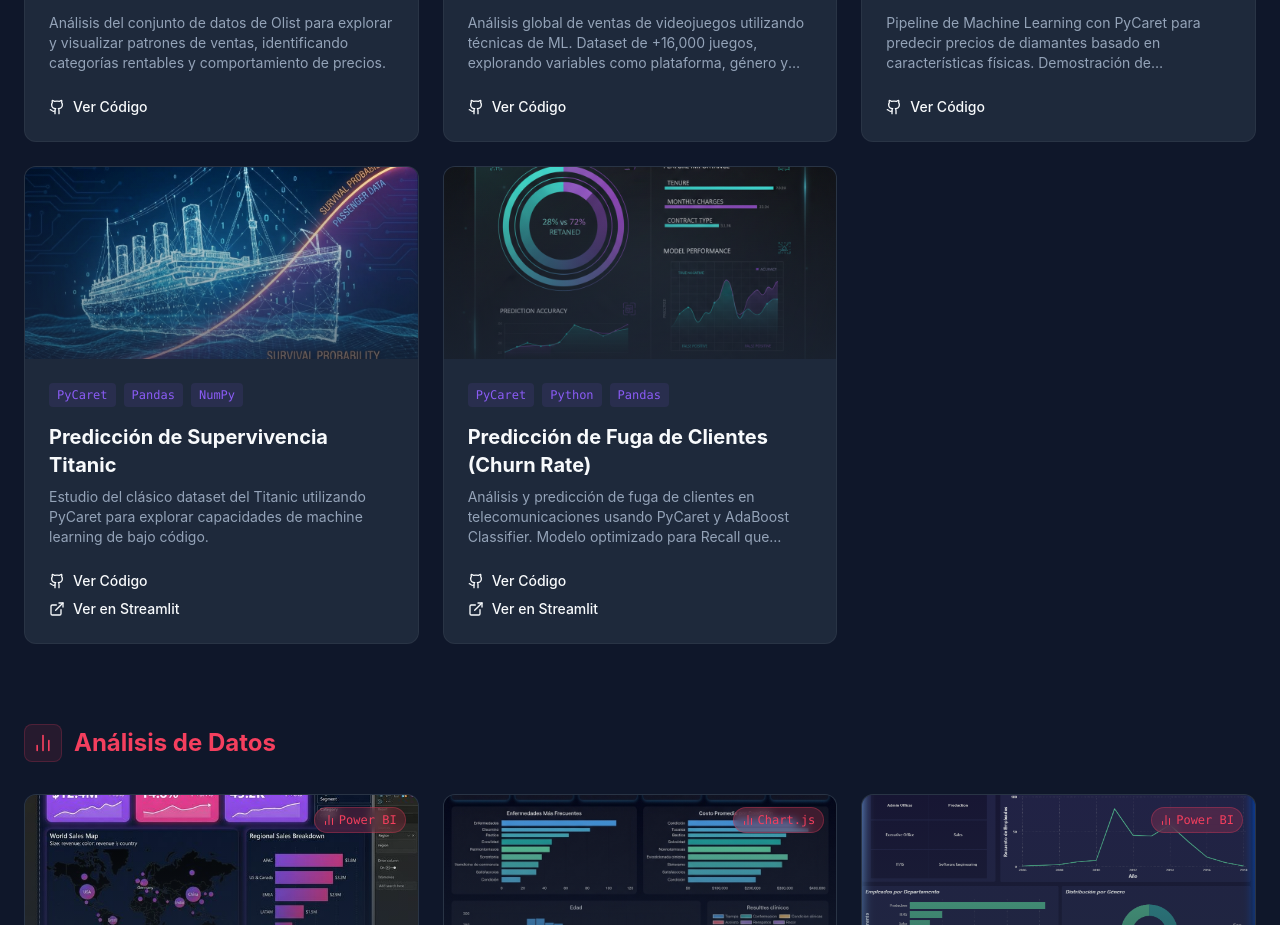
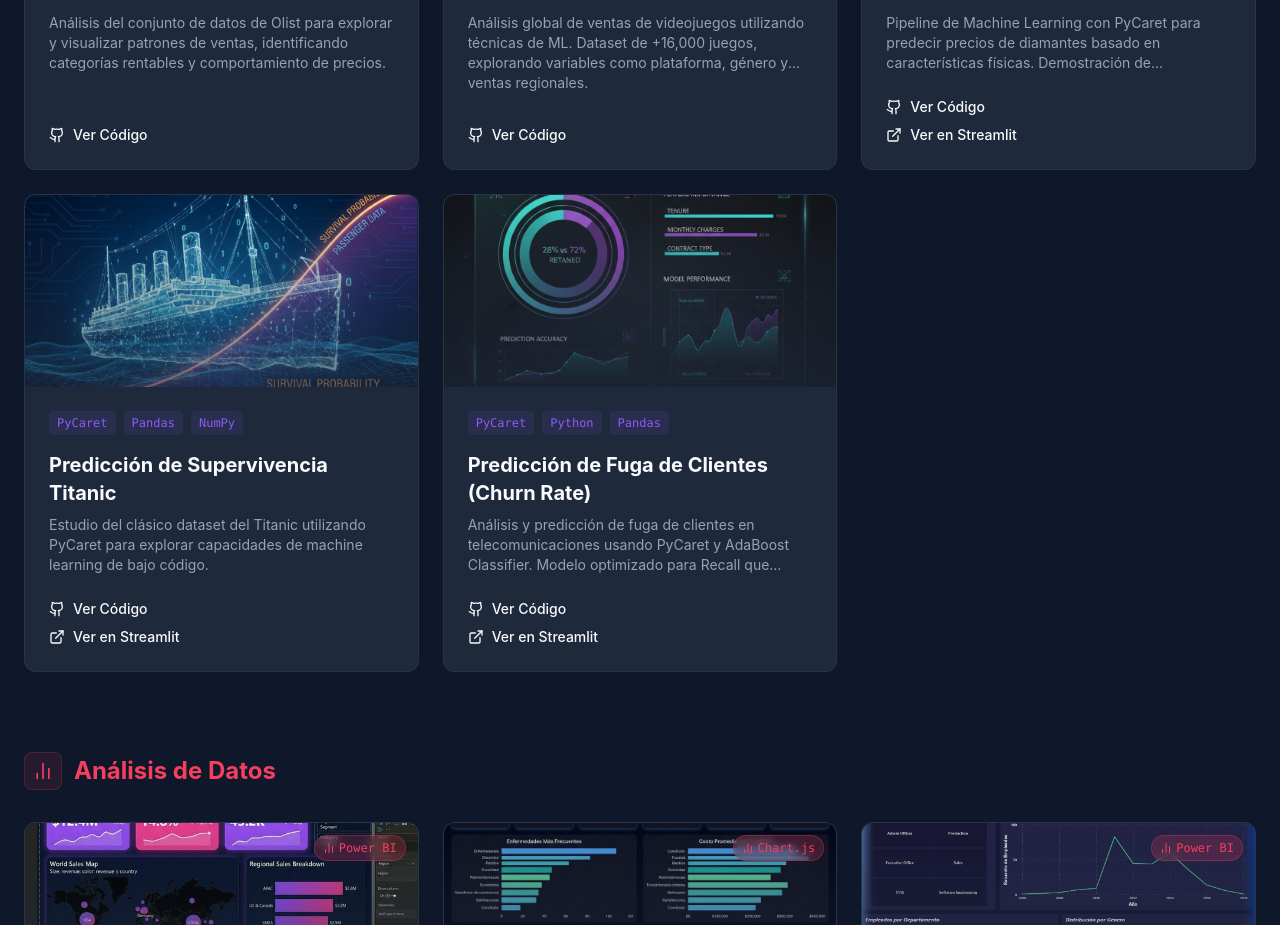
Before and after one commit to Dandlrt09/Portafolio_Personal, a React (Vite) app: page / in a window 1280 px wide. Shown: the part 1840-2765 px from the top of the page. Built offline with nearby package versions, Linux system fonts and the light colour scheme.

Commit message:
feat: add Diamond Price Predictor Streamlit link to portfolio

```diff
--- a/src/data/projects.js
+++ b/src/data/projects.js
@@ -47,6 +47,7 @@ export const projects = [
         tech: ["PyCaret", "Python", "Pandas", "Jupyter"],
         image: diamondsImg,
         link: "https://github.com/Dandlrt09/DataScience_Proyects/blob/main/Proyecto%203/Pycaret%20y%20Entrenamiento.ipynb",
+        streamlit: "https://diamond-price-app.streamlit.app",
         stars: 4,
         topics: ["PyCaret", "Prediction"]
     },
```
